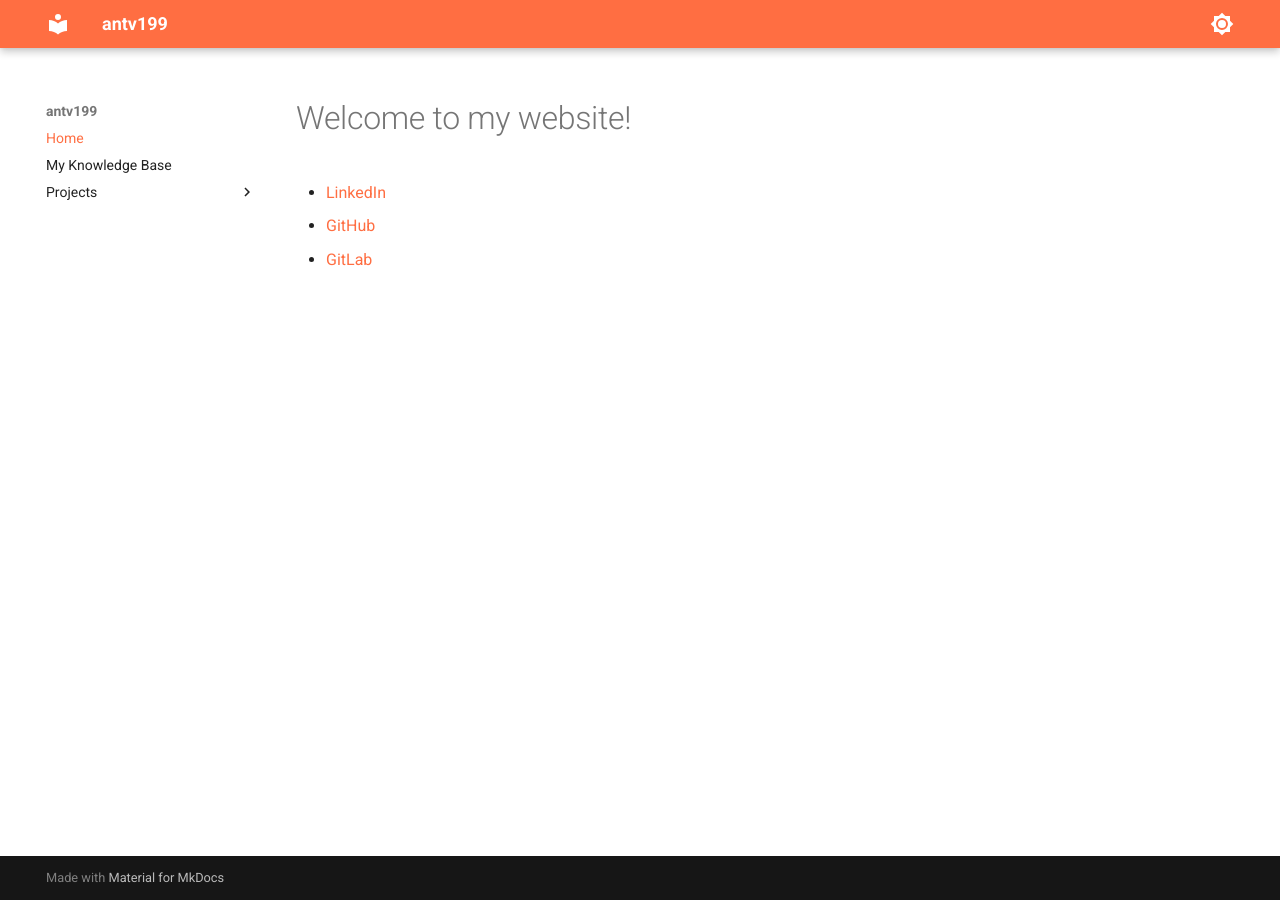
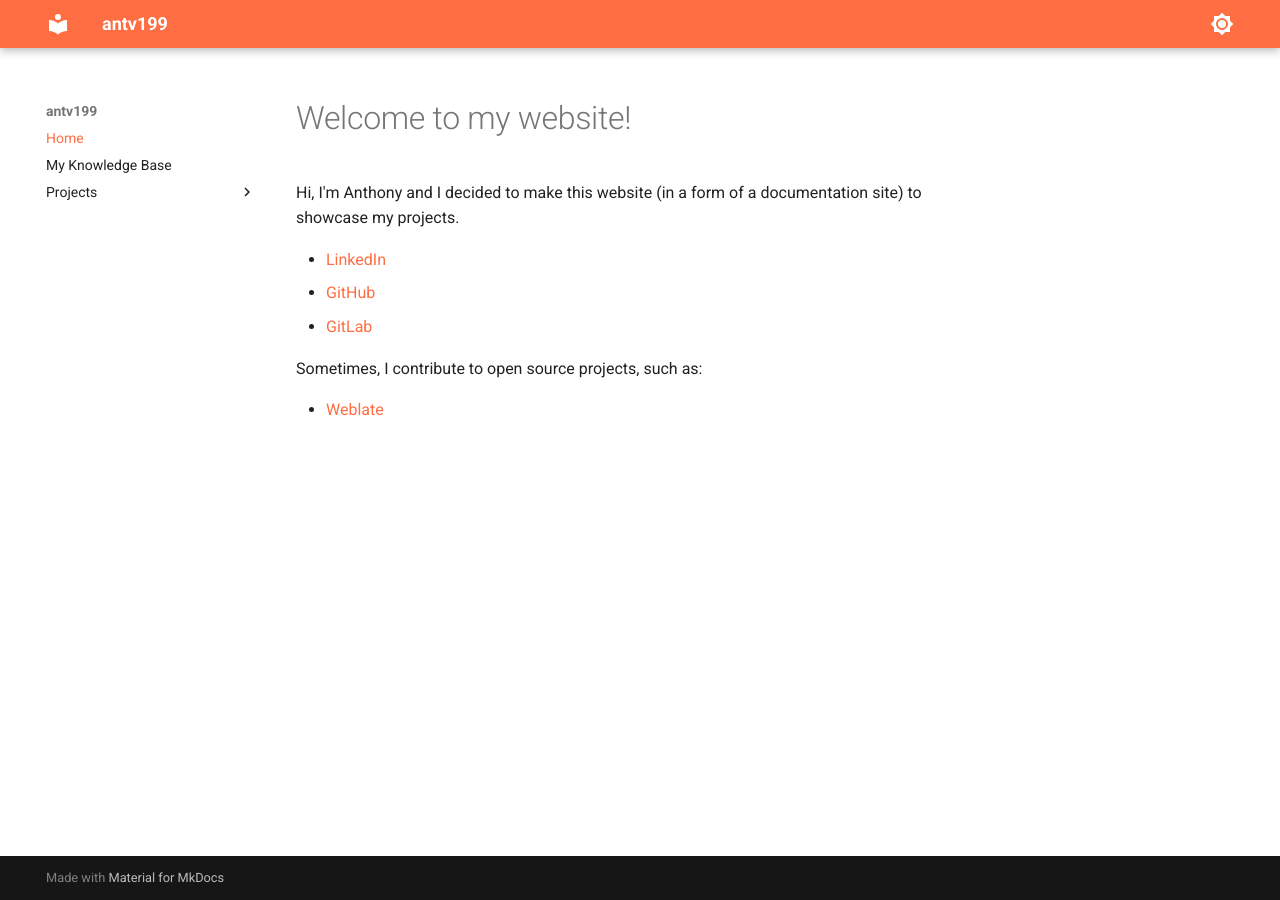
Before and after one commit to antv199/antv199.github.io, an MkDocs documentation site: the page built from docs/index.md, in a window 1280 px wide. Built offline with MkDocs 1.6.1 and Material for MkDocs 9.7.7, drawn with Linux system fonts in a browser that asks for light colours; plug-ins that fetch from the network failed and are left out.

Commit message:
Update index.md

```diff
--- a/docs/index.md
+++ b/docs/index.md
@@ -1,5 +1,11 @@
 # Welcome to my website!
+
+Hi, I'm Anthony and I decided to make this website (in a form of a documentation site) to showcase my projects.
 
 * [LinkedIn](https://www.linkedin.com/in/anthony-vatousis/)
 * [GitHub](https://github.com/antv199)
 * [GitLab](https://gitlab.com/anthonyv159)
+
+Sometimes, I contribute to open source projects, such as:
+
+* [Weblate](https://www.kaggle.com/antv159)
```
